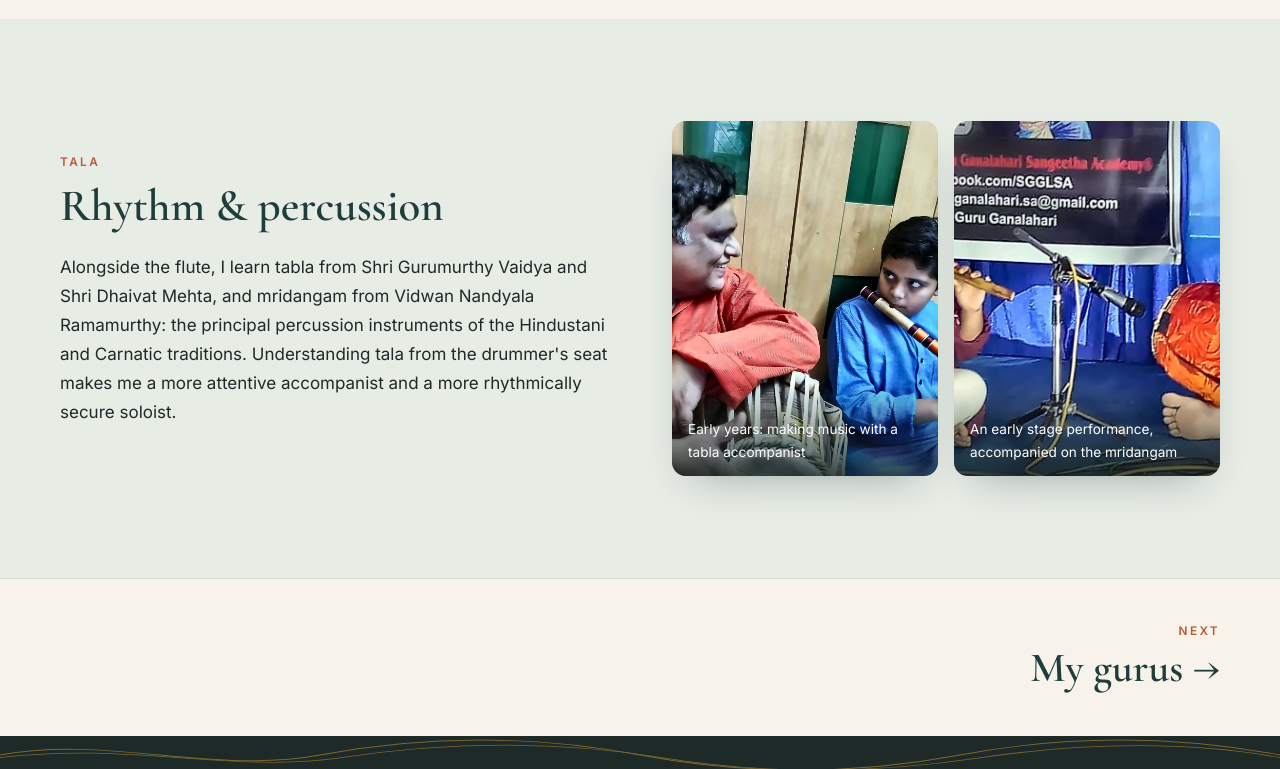
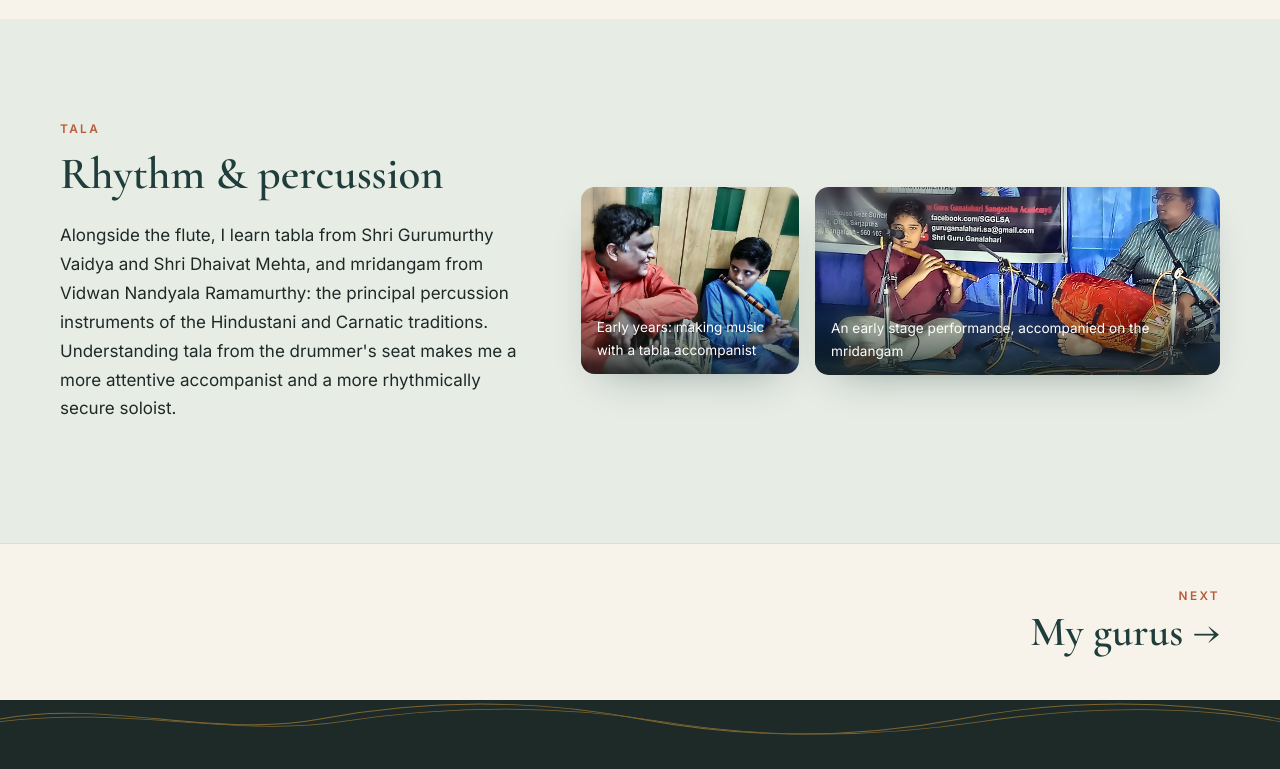
Before and after one commit to samarthss2104/samarthss2104.github.io, a plain HTML site: page journey.html in a window 1280 px wide. Shown: the part 1660-2429 px from the top of the page. Drawn offline with nearby package versions, Linux system fonts and the light colour scheme.

Commit message:
Show the early mridangam-accompaniment photo whole on the Journey page
Authored by Swapnil

```diff
--- a/assets/style.css
+++ b/assets/style.css
@@ -200,6 +200,10 @@ section { padding: clamp(56px, 8vw, 104px) 0; }
 .photo.tall img { aspect-ratio: 4 / 5; }
 .photo-pair { display: grid; grid-template-columns: 1fr 1fr; gap: 16px; }
 .photo-pair .photo img { aspect-ratio: 3 / 4; }
+/* journey: the early-years photos are shown whole, side by side, widths in proportion to their shapes */
+.photo-pair.whole { grid-template-columns: 1.16fr 2.15fr; align-items: start; }
+.photo-pair.whole .photo img { aspect-ratio: auto; height: auto; }
+.split:has(.photo-pair.whole) { grid-template-columns: 1fr 1.4fr; }
 .guru-mini { list-style: none; padding: 0; margin: 20px 0; }
 .guru-mini li { display: flex; flex-direction: column; padding: 12px 0; border-top: 1px solid var(--line); }
 .guru-mini b { font: 600 1.35rem/1.2 var(--serif); color: var(--teal); }
@@ -390,3 +394,5 @@ blockquote span { display: block; font: 600 .7rem/1 var(--sans); font-style: nor
   .duo .photo:last-child { aspect-ratio: 4 / 5; }
   .videos.four { grid-template-columns: 1fr; }
 }
+@media (max-width: 960px) { .split:has(.photo-pair.whole) { grid-template-columns: 1fr; } }
+@media (max-width: 640px) { .photo-pair.whole { grid-template-columns: 1fr; } }
--- a/journey.html
+++ b/journey.html
@@ -66,7 +66,7 @@
       <h2>Rhythm &amp; percussion</h2>
       <p>Alongside the flute, I learn tabla from Shri Gurumurthy Vaidya and Shri Dhaivat Mehta, and mridangam from Vidwan Nandyala Ramamurthy: the principal percussion instruments of the Hindustani and Carnatic traditions. Understanding tala from the drummer&#x27;s seat makes me a more attentive accompanist and a more rhythmically secure soloist.</p>
     </div>
-    <div class="photo-pair"><figure class="photo " data-lightbox><img src="assets/img/3.jpg" alt="Early years: making music with a tabla accompanist" loading="lazy" style="object-position:50% 50%"><figcaption>Early years: making music with a tabla accompanist</figcaption></figure><figure class="photo " data-lightbox><img src="assets/img/4.jpg" alt="An early stage performance, accompanied on the mridangam" loading="lazy" style="object-position:50% 50%"><figcaption>An early stage performance, accompanied on the mridangam</figcaption></figure></div>
+    <div class="photo-pair whole"><figure class="photo " data-lightbox><img src="assets/img/3.jpg" alt="Early years: making music with a tabla accompanist" loading="lazy" style="object-position:50% 50%"><figcaption>Early years: making music with a tabla accompanist</figcaption></figure><figure class="photo " data-lightbox><img src="assets/img/4.jpg" alt="An early stage performance, accompanied on the mridangam" loading="lazy" style="object-position:50% 50%"><figcaption>An early stage performance, accompanied on the mridangam</figcaption></figure></div>
   </div>
 </section><section class="next"><div class="wrap"><a href="gurus.html"><span class="kicker">Next</span><span class="next-title">My gurus →</span></a></div></section>
 </main>
```
Also changed, not shown: 2 other files.
